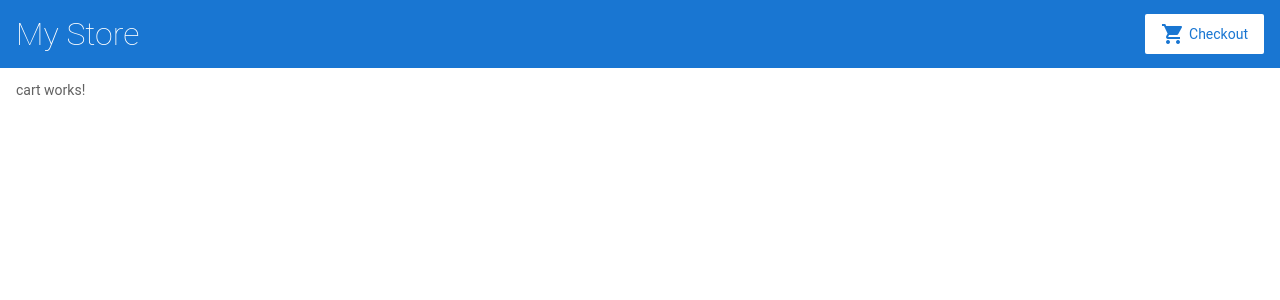
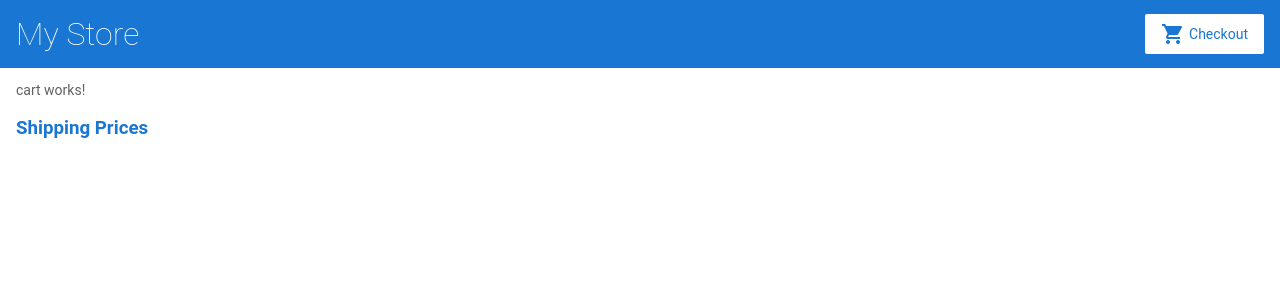
Before and after one commit to adellapo/adellapo-angular-learning, an Angular app: page /cart in a window 1280 px wide. Shown: the top 300 px of the page. Built offline with nearby package versions, Linux system fonts and the light colour scheme.

Commit message:
2 files modified

```diff
--- a/src/app/cart/cart.component.html
+++ b/src/app/cart/cart.component.html
@@ -1,6 +1,10 @@
 <p>
   cart works!
 </p>
+
+<h3>
+  <a routerLink="/shipping">Shipping Prices</a>
+</h3>
 
 <div class="cart-item" *ngFor="let item of myCartItems">
   <span>{{ item.id }}</span>
--- a/src/app/shipping/shipping.component.html
+++ b/src/app/shipping/shipping.component.html
@@ -1,6 +1,6 @@
 <h1>Shipping Prices</h1>
 
 <div class="shipping-item" *ngFor="let sCost of shippingCosts | async">
-  <span>{{ sCost.type }}}</span>
-  <span>{{ sCost.price }}}</span>
+  <span>{{ sCost.type }}</span>
+  <span>{{ sCost.price | currency }}</span>
 </div>
```
